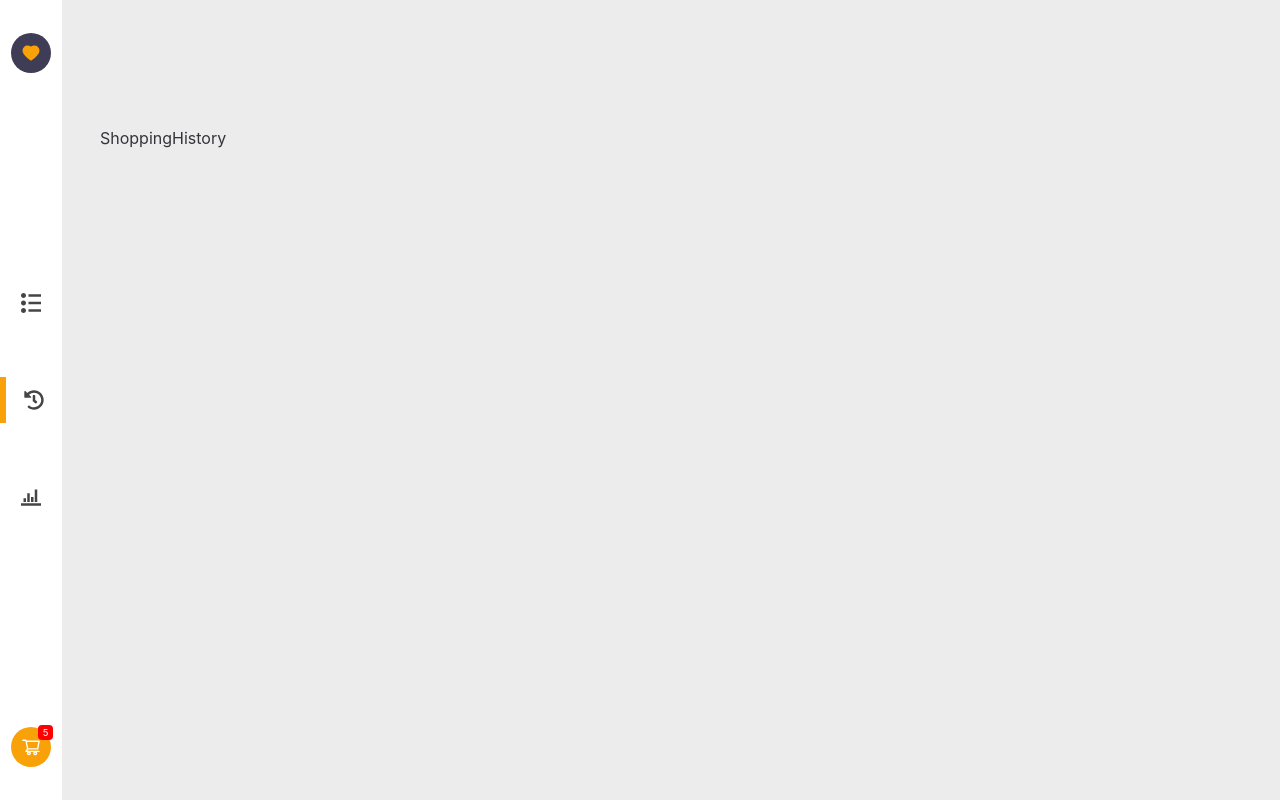
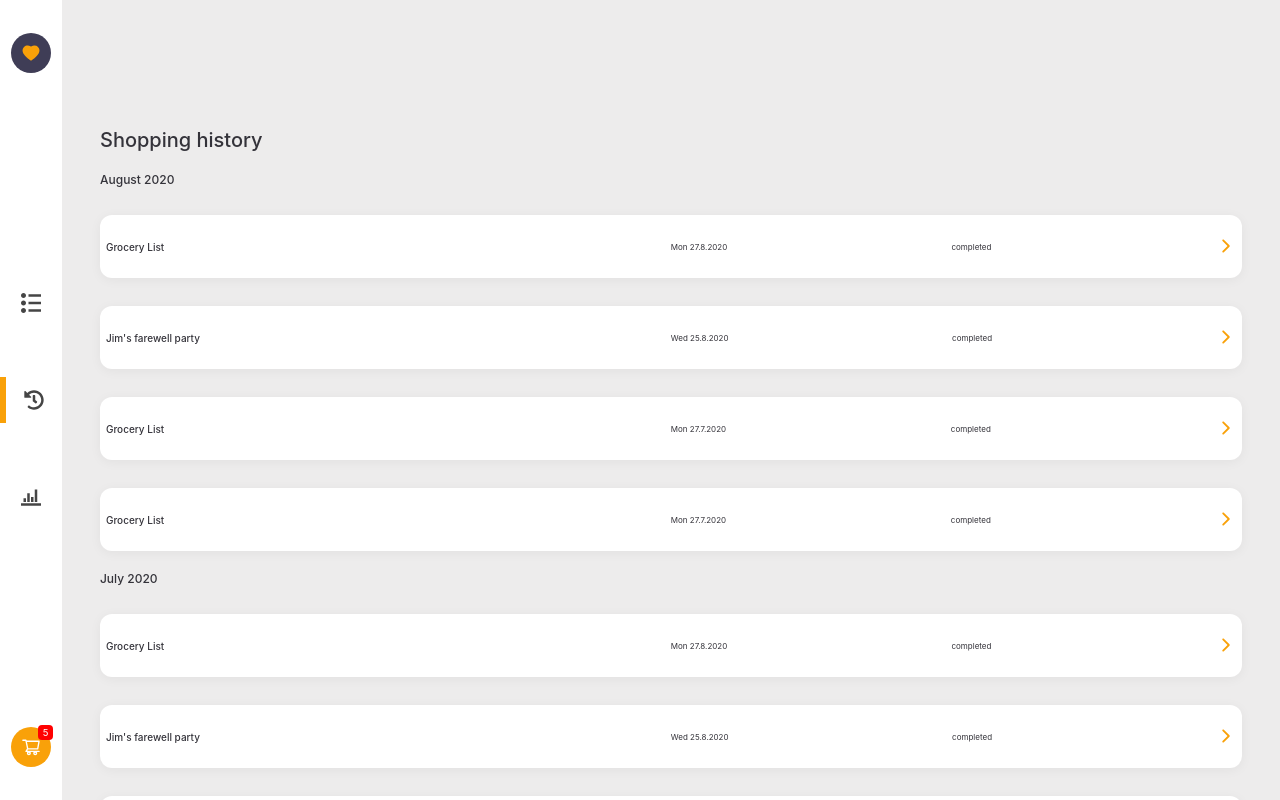
Before and after one commit to ZounMedia/shoppingify, a Next.js app in the folder client/: page / in a window 1280 px wide. Both pictures are taken after a click on the icon 30 px from the left and 399 px from the top of the page. Built offline with nearby package versions, Linux system fonts and the light colour scheme.

Commit message:
add shipping history styles

```diff
--- a/client/src/common/styles/CategoryList.module.scss
+++ b/client/src/common/styles/CategoryList.module.scss
@@ -4,6 +4,9 @@
   display: flex;
   justify-content: space-between;
   flex-wrap: wrap;
+  &:first-of-type {
+    margin-top: -20px;
+  }
 
   .category {
     width: 100%;
--- /dev/null
+++ b/client/src/common/styles/ShoppingHistory.module.scss
@@ -0,0 +1,13 @@
+@import "colors.module.scss";
+
+.container {
+  width: 100%;
+  height: auto;
+  margin-bottom: 30px;
+
+  .title {
+    width: 100%;
+    font-size: 20px;
+    font-weight: 500;
+  }
+}
--- /dev/null
+++ b/client/src/common/styles/ShoppingHistoryItem.module.scss
@@ -0,0 +1,40 @@
+@import "colors.module.scss";
+
+.container {
+  padding: 0 6px 0 6px;
+  display: flex;
+  justify-content: space-between;
+  align-items: center;
+  margin-top: 28px;
+  width: 100%;
+  height: 63px;
+  background-color: $white;
+  box-shadow: 0px 2px 12px rgba(0, 0, 0, 0.05);
+  border-radius: 12px;
+
+  .title {
+    font-weight: 500;
+    font-size: 10px;
+    width: 50%;
+  }
+
+  .details {
+    width: 50%;
+    display: flex;
+    align-items: center;
+    justify-content: space-between;
+
+    .date {
+      font-size: 0.5rem;
+    }
+
+    .status {
+      font-size: 0.5rem;
+    }
+
+    .action {
+      font-size: 0.5rem;
+      color: $primary;
+    }
+  }
+}
--- /dev/null
+++ b/client/src/common/styles/ShoppingHistoryList.module.scss
@@ -0,0 +1,18 @@
+@import "colors.module.scss";
+
+.container {
+  margin-top: 20px;
+  width: 100%;
+  height: auto;
+  .date {
+    font-size: 12px;
+    font-weight: 500;
+  }
+
+  .items {
+    display: flex;
+    flex-direction: column;
+    width: 100%;
+    height: auto;
+  }
+}
--- a/client/src/modules/shopping-history/ShoppingHistory.tsx
+++ b/client/src/modules/shopping-history/ShoppingHistory.tsx
@@ -1,7 +1,16 @@
 import { FC } from "react";
+import ShoppingHistoryList from "./components/ShoppingHistoryList";
+import { items } from "./data";
+import styles from "@styles/ShoppingHistory.module.scss";
 
 const ShoppingHistory: FC = () => {
-  return <div>ShoppingHistory</div>;
+  return (
+    <div className={styles.container}>
+      <div className={styles.title}>Shopping history</div>
+      <ShoppingHistoryList date="August 2020" items={items} />
+      <ShoppingHistoryList date="July 2020" items={items} />
+    </div>
+  );
 };
 
 export default ShoppingHistory;
--- /dev/null
+++ b/client/src/modules/shopping-history/components/ShoppingHistoryItem.tsx
@@ -0,0 +1,26 @@
+import { FC } from "react";
+import { IoIosArrowForward } from "react-icons/io";
+import styles from "@styles/ShoppingHistoryItem.module.scss";
+
+interface Props {
+  title: string;
+  date: string;
+  status: string;
+}
+
+const ShoppingHistoryItem: FC<Props> = ({ title, date, status }) => {
+  return (
+    <div className={styles.container}>
+      <div className={styles.title}>{title}</div>
+      <div className={styles.details}>
+        <div className={styles.date}>{date}</div>
+        <div className={styles.status}>{status}</div>
+        <div className={styles.action}>
+          <IoIosArrowForward size={20} />
+        </div>
+      </div>
+    </div>
+  );
+};
+
+export default ShoppingHistoryItem;
--- /dev/null
+++ b/client/src/modules/shopping-history/components/ShoppingHistoryList.tsx
@@ -0,0 +1,34 @@
+import { FC } from "react";
+import ShoppingHistoryItem from "./ShoppingHistoryItem";
+import styles from "@styles/ShoppingHistoryList.module.scss";
+
+interface ItemDetails {
+  title: string;
+  date: string;
+  status: string;
+}
+
+interface Props {
+  date: string;
+  items: ItemDetails[];
+}
+
+const ShoppingHistoryList: FC<Props> = ({ date, items }) => {
+  return (
+    <div className={styles.container}>
+      <div className={styles.date}>{date}</div>
+      <div className={styles.items}>
+        {items &&
+          items.map((item: ItemDetails) => (
+            <ShoppingHistoryItem
+              title={item.title}
+              date={item.date}
+              status={item.status}
+            />
+          ))}
+      </div>
+    </div>
+  );
+};
+
+export default ShoppingHistoryList;
--- /dev/null
+++ b/client/src/modules/shopping-history/data.ts
@@ -0,0 +1,22 @@
+export const items = [
+  {
+    title: "Grocery List",
+    date: "Mon 27.8.2020",
+    status: "completed",
+  },
+  {
+    title: "Jim's farewell party",
+    date: "Wed 25.8.2020",
+    status: "completed",
+  },
+  {
+    title: "Grocery List",
+    date: "Mon 27.7.2020",
+    status: "completed",
+  },
+  {
+    title: "Grocery List",
+    date: "Mon 27.7.2020",
+    status: "completed",
+  },
+];
```
